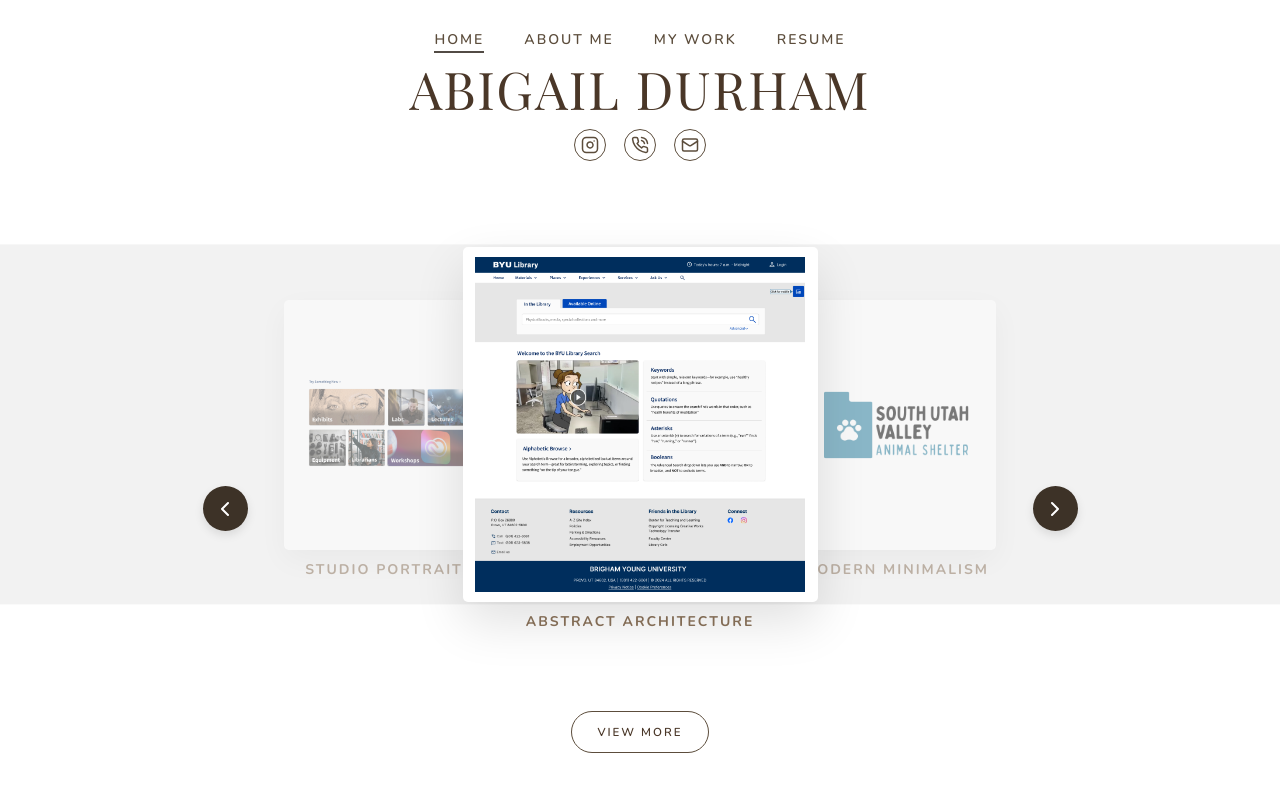
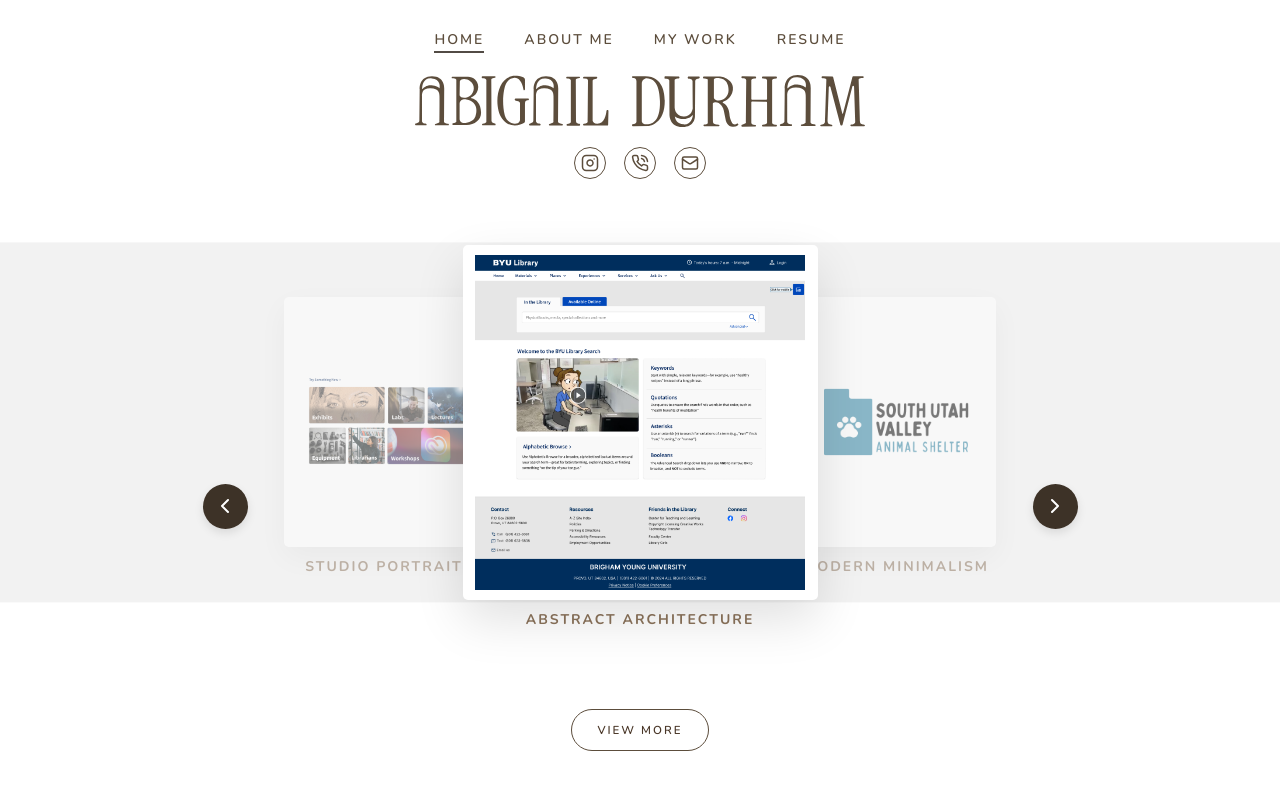
Before and after one commit to adurham00/PersonalPortfolio, a Next.js app: page / in a window 1280 px wide. Shown: the top 792 px of the page. Built offline with nearby package versions, Linux system fonts and the light colour scheme.

Commit message:
home page update

```diff
--- a/app/page.tsx
+++ b/app/page.tsx
@@ -38,7 +38,7 @@ export default function PortfolioPage() {
       `}</style>
 
       {/* Navigation */}
-      <nav className="top-nav" style={{ paddingBottom: '10px' }}>
+      <nav className="top-nav" style={{ paddingBottom: '20px' }}>
         <Link href="/" className="nav-link active">Home</Link>
         <Link href="/aboutme" className="nav-link">About Me</Link>
         <Link href="/mywork" className="nav-link">My Work</Link>
@@ -46,23 +46,30 @@ export default function PortfolioPage() {
       </nav>
 
       {/* Hero / Logo Section */}
-      <header className="header-section" style={{ textAlign: 'center', marginTop: '-15px', paddingBottom: '20px' }}>
+      <header
+        className="header-section"
+        style={{
+          textAlign: 'center',
+          marginTop: '-10px',   // Pushes the entire section down from the Nav
+          paddingTop: '-50px',  // Adds internal space at the top of the header
+          paddingBottom: '0px'
+        }}
+      >
         <div className="hero-title-text">
-          <h1 style={{
-            fontFamily: '"Playfair Display", serif',
-            fontSize: '52px',
-            fontWeight: '400',
-            textTransform: 'uppercase',
-            color: colors.primary,
-            letterSpacing: '2px',
-            margin: '0',
-            lineHeight: '1.1'
-          }}>
-            Abigail Durham
-          </h1>
+          <img
+            src="/AbigailDurham2.svg"
+            alt="Abigail Durham"
+            style={{
+              maxWidth: '450px',
+              width: '90%',
+              height: 'auto',
+              display: 'block',
+              margin: '0 auto'
+            }}
+          />
         </div>
 
-        <div className="contact-dots" style={{ marginTop: '12px' }}>
+        <div className="contact-dots" style={{ marginTop: '20px' }}>
           <a href="#" className="dot-btn"><Instagram size={18} /></a>
           <a href="#" className="dot-btn"><PhoneCall size={18} /></a>
           <a href="#" className="dot-btn"><Mail size={18} /></a>
@@ -79,14 +86,14 @@ export default function PortfolioPage() {
             return (
               <div key={item.id} className={`box-wrapper ${slot.position}`}>
                 <div className="image-box" style={{
-                  aspectRatio: '1 / 1', // The box stays a fixed square
+                  aspectRatio: '1 / 1',
                   overflow: 'hidden',
-                  backgroundColor: '#ffffff', // Clean background for the "empty" spaces
+                  backgroundColor: '#ffffff',
                   display: 'flex',
                   alignItems: 'center',
                   justifyContent: 'center',
                   position: 'relative',
-                  padding: '10px' // Optional: adds a small breathing room inside the square
+                  padding: '10px'
                 }}>
                   {item.image ? (
                     <img
@@ -95,7 +102,7 @@ export default function PortfolioPage() {
                       style={{
                         width: '100%',
                         height: '100%',
-                        objectFit: 'contain', // SHOWN WHOLE: scales image to fit without cropping
+                        objectFit: 'contain',
                         display: 'block'
                       }}
                     />
```
Also changed, not shown: app/aboutme/page.tsx (+3 -4 lines), app/mywork/page.tsx (+23 -12 lines), app/resume/page.tsx (+3 -13 lines).
